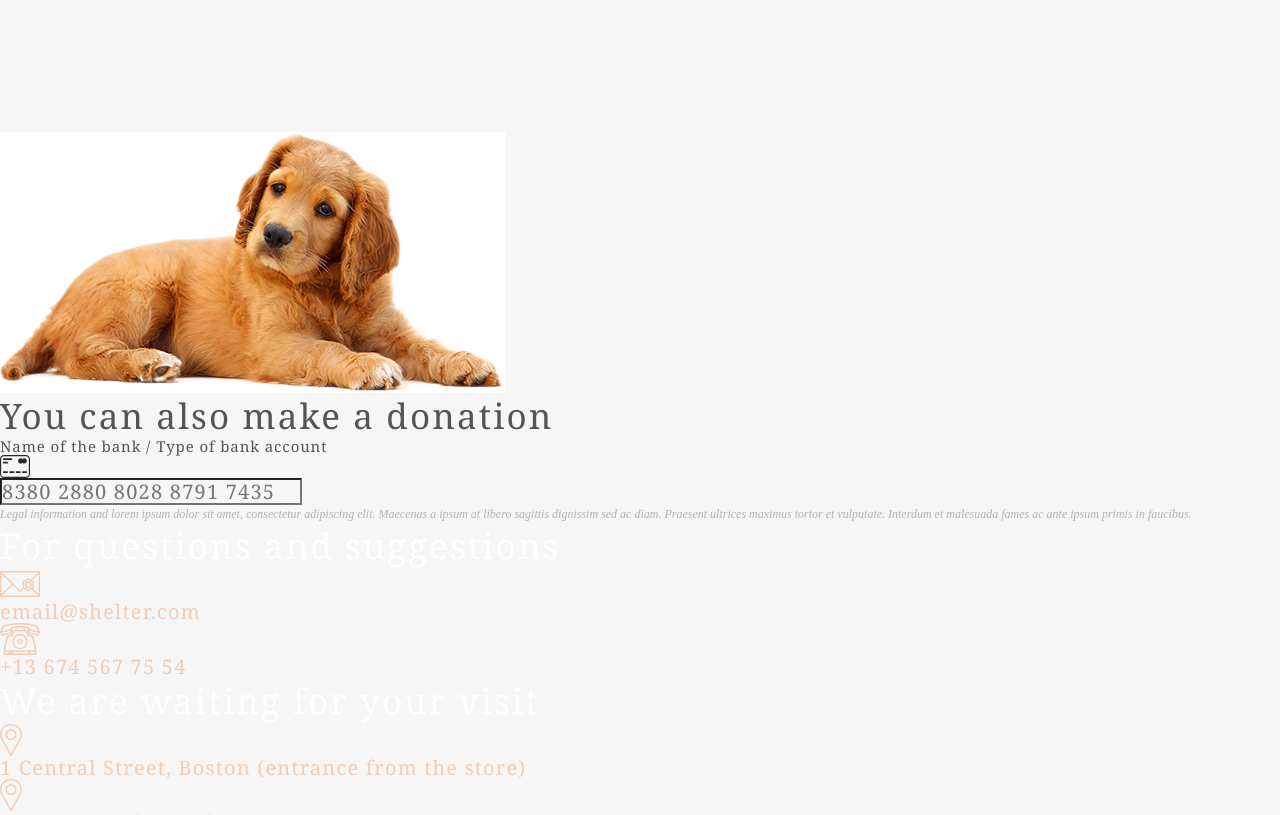
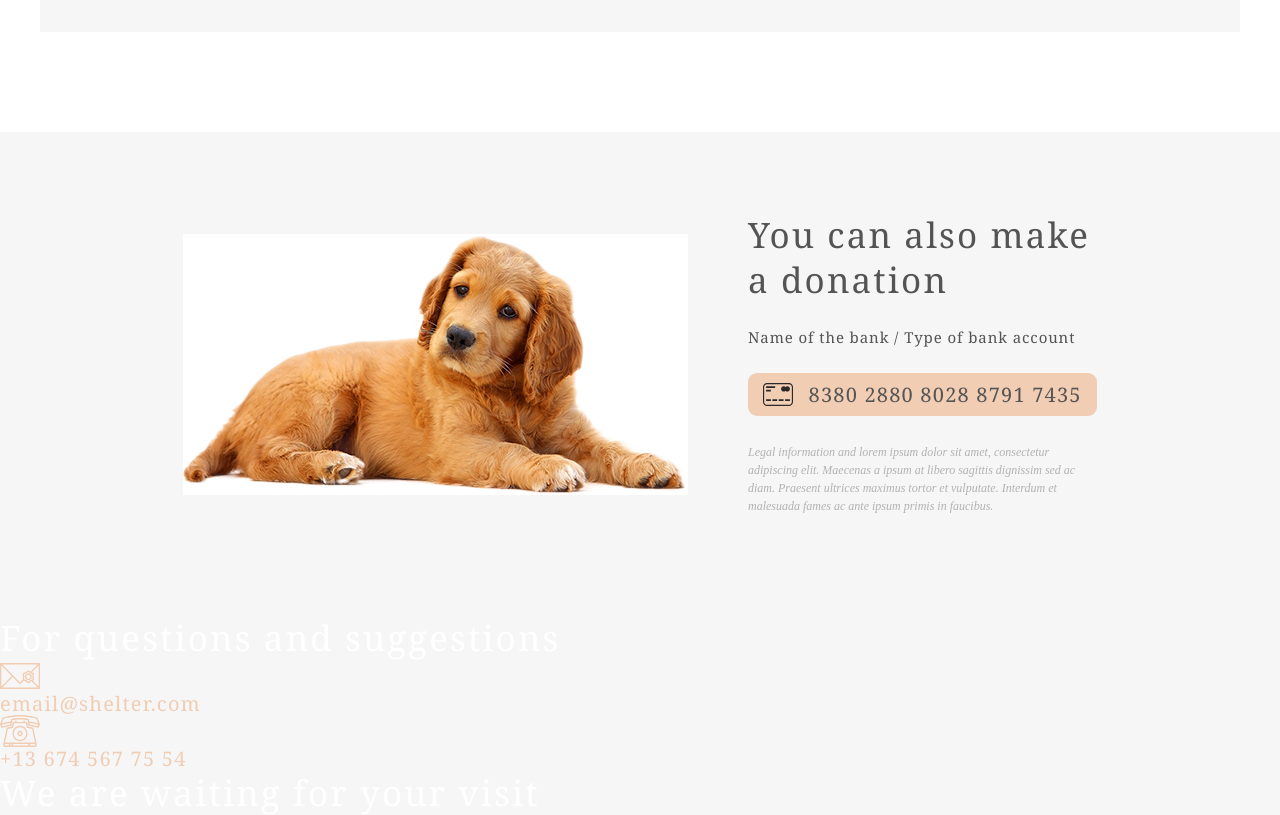
Before and after one commit to KirrBrest/Shelter, a plain HTML site: page index.html in a window 1280 px wide. Shown: the part 2960-3775 px from the top of the page. Drawn offline with Linux system fonts and the light colour scheme.

Commit message:
feat: section donation scss (Fri, Mar 31, 2023 12:27:34 AM)

```diff
--- a/index.html
+++ b/index.html
@@ -178,27 +178,27 @@
         </div>
       </section>
 
-      <section id="in-addition" class="in-addition">
-        <div class="in-addition-container1">
-          <div class="in-addition-container2">
+      <section id="donation" class="donation">
+        <div class="donation-wrap">
 
-            <div class="in-addition-img">
-              <img class="in-addition-img" src="img/main/donation-dog.jpg" alt=" ">
+          <div class="donation-img">
+            <img class="donation-img" src="img/main/donation-dog.jpg" width="505" height="261" alt=" ">
+          </div>
+
+          <div class="donation-main">
+            <h3 class="donation-h3">You can also make a donation</h3>
+            <p class="donation-bank">Name of the bank / Type of bank account</p>
+
+            <div class="donation-card">
+              <img src="img/main/credit-card.svg" width="30" height="23" alt=" ">
+              <!-- <input name="card-number" type="number" placeholder="8380 2880 8028 8791 7435" > -->
+              <h4>8380 2880 8028 8791 7435</h4>
             </div>
 
-            <div class="in-addition-main">
-              <h3 class="in-addition-h3">You can also make a donation</h3>
-              <p class="in-addition-bank">Name of the bank / Type of bank account</p>
+            <p class="donation-text">Legal information and lorem ipsum dolor sit amet, consectetur adipiscing elit. Maecenas a ipsum at libero sagittis dignissim sed ac diam. Praesent ultrices maximus tortor et vulputate. Interdum et malesuada fames ac ante ipsum primis in faucibus.</p>
 
-              <div class="in-addition-card">
-                <img src="img/main/credit-card.svg" width="30" height="23" alt=" ">
-                <input name="card-number" type="number" placeholder="8380 2880 8028 8791 7435" >
-              </div>
+          </div>
 
-              <p class="in-addition-text">Legal information and lorem ipsum dolor sit amet, consectetur adipiscing elit. Maecenas a ipsum at libero sagittis dignissim sed ac diam. Praesent ultrices maximus tortor et vulputate. Interdum et malesuada fames ac ante ipsum primis in faucibus.</p>
-
-            </div>
-          </div>
         </div>
       </section>
     </main>
--- a/src/scss/abstracts/_variables-main.scss
+++ b/src/scss/abstracts/_variables-main.scss
@@ -40,3 +40,25 @@
   width: 1280px;
   margin: 0 auto;
 }
+
+header,
+.big-header-conteiner,
+.header-logo,
+.header-logo-top,
+.header-logo-bottom,
+.header-nav,
+.site-navigator,
+.site-navigator-item,
+.site-navigator-item a,
+.not-only,
+.not-only-container1,
+.not-only-container2,
+.not-only-container2 h2,
+.not-only-container2 p,
+.not-only-container2 form,
+.hero-img,
+.hero-img img,
+.donation-card img,
+.donation-card h4 {
+  background: none;
+}
--- a/src/scss/base/_tipography.scss
+++ b/src/scss/base/_tipography.scss
@@ -65,7 +65,7 @@ h2 {
 .about-h3,
 .our-friends-h3,
 .help-h3,
-.in-addition-h3 {
+.donation-h3 {
     font-family: Georgia;
     font-style: normal;
     font-size: 35px;
@@ -117,7 +117,7 @@ h2 {
     color: #292929;
 }
 
-.in-addition-bank {
+.donation-bank {
     font-family: Georgia;
     font-style: normal;
     font-size: 15px;
@@ -127,7 +127,8 @@ h2 {
     color: #545454;
 }
 
-.in-addition-card input{
+.donation-card input,
+.donation-card h4 {
     font-family: Georgia;
     font-style: normal;
     font-size: 20px;
@@ -137,7 +138,7 @@ h2 {
     color: #545454;
 }
 
-.in-addition-text {
+.donation-text {
     font-style: Arial;
     font-style: italic;
     font-size: 12px;
--- /dev/null
+++ b/src/scss/layout/_footer.scss
@@ -0,0 +1,5 @@
+.footer {
+    padding: 30px 40px 0px 40px;
+    background: url(./img/noise_transparent2x.png),
+    radial-gradient(100% 215.42% at 0% 0%, #5B483A 0%, #262425 100%), #211f20;
+  }
--- a/src/scss/layout/_header.scss
+++ b/src/scss/layout/_header.scss
@@ -1,23 +1,3 @@
-header,
-.big-header-conteiner,
-.header-logo,
-.header-logo-top,
-.header-logo-bottom,
-.header-nav,
-.site-navigator,
-.site-navigator-item,
-.site-navigator-item a,
-.not-only,
-.not-only-container1,
-.not-only-container2,
-.not-only-container2 h2,
-.not-only-container2 p,
-.not-only-container2 form,
-.hero-img,
-.hero-img img {
-  background: none;
-}
-
 .header-container {
   padding: 30px 40px 0px 40px;
   background: url(./img/noise_transparent2x.png),
--- a/src/scss/layout/_main-index.scss
+++ b/src/scss/layout/_main-index.scss
@@ -118,6 +118,7 @@
 // =====================================
 
 .help {
+  background-color: #FFFFFF;
   padding: 80px 40px 100px 40px;
   display: flex;
   flex-direction: column;
@@ -150,3 +151,36 @@
     justify-content: center;
     align-items: center;
 }
+
+// Section donation
+// ========================================
+
+.donation {
+    padding: 80px 182px 100px 183px;
+}
+
+.donation-wrap {
+    display: flex;
+}
+
+.donation-img {
+    margin: 11px 30px 10px 0;
+}
+
+.donation-main {
+  display: flex;
+  flex-direction: column;
+  justify-content: space-between;
+}
+
+.donation-card {
+  width: 349px;
+  height: 43px;
+  display: flex;
+  align-items: center;
+  justify-content: space-evenly;
+  background: #F1CDB3;
+  border-radius: 9px;
+  cursor: pointer;
+  transition: .25s;
+}
```
Also changed, not shown: style_index.css, 1 other file.
